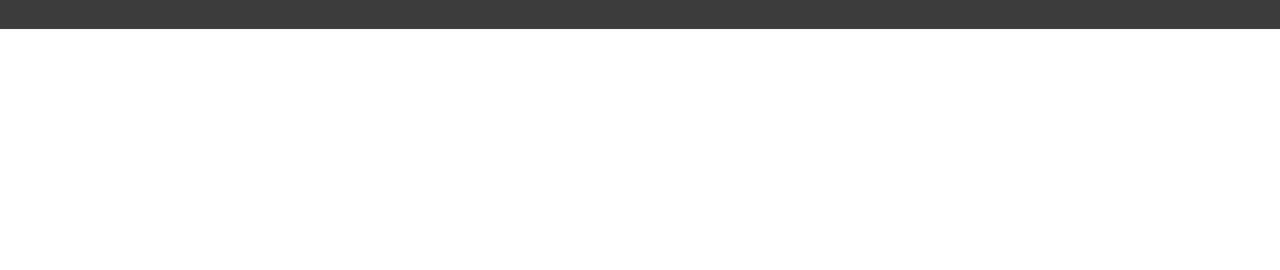
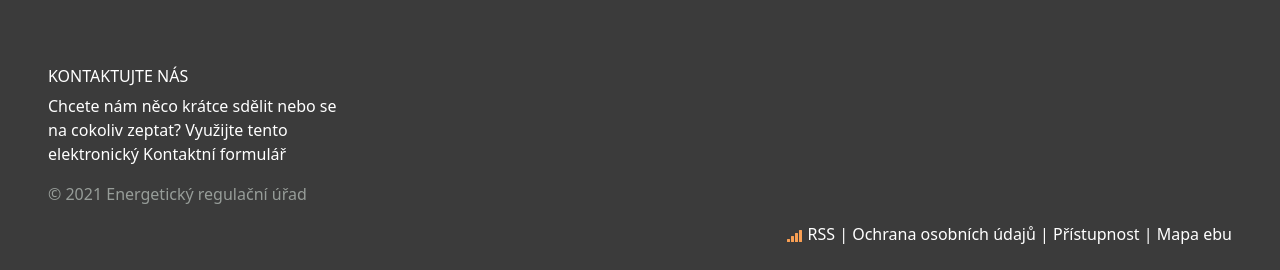
Before and after one commit to PetrVorlos35/Praxe, a plain HTML site: page eru/index.html in a window 1280 px wide. Shown: the part 2841-3111 px from the top of the page. Before the commit the page ends 2870 px from the top, so only its background shows below. Drawn offline with nearby package versions, Linux system fonts and the light colour scheme.

Commit message:
footer předělaný a hotový

```diff
--- a/eru/index.html
+++ b/eru/index.html
@@ -401,7 +401,8 @@
         </div>
     </div>
     <!-- footer -->
-    <div class="footer flex-container">
+    <div class="footer">
+        <div class="flex-container">
             <div class="item flex-item2">
                 <h5>Související instituce</h5> <br>
                 <a href="#">Ministerstvo průmyslu a obchodu <span>
@@ -471,6 +472,22 @@
                     </svg> YOUTUBE
                 </a>
             </div>
+            <div class="contact">
+                <h6>KONTAKTUJTE NÁS</h6>
+                <p>Chcete nám něco krátce sdělit nebo se na cokoliv zeptat? Využijte tento elektronický Kontaktní formulář</p>
+                <p class="copy">© 2021 Energetický regulační úřad</p>
+            </div>
+        </div>
+        <div class="odkazy">
+            <a href="#">
+                <svg style="color: rgb(249, 159, 83);" xmlns="http://www.w3.org/2000/svg" width="16" height="16" fill="currentColor" class="bi bi-reception-4" viewBox="0 0 16 16">
+                    <path d="M0 11.5a.5.5 0 0 1 .5-.5h2a.5.5 0 0 1 .5.5v2a.5.5 0 0 1-.5.5h-2a.5.5 0 0 1-.5-.5v-2zm4-3a.5.5 0 0 1 .5-.5h2a.5.5 0 0 1 .5.5v5a.5.5 0 0 1-.5.5h-2a.5.5 0 0 1-.5-.5v-5zm4-3a.5.5 0 0 1 .5-.5h2a.5.5 0 0 1 .5.5v8a.5.5 0 0 1-.5.5h-2a.5.5 0 0 1-.5-.5v-8zm4-3a.5.5 0 0 1 .5-.5h2a.5.5 0 0 1 .5.5v11a.5.5 0 0 1-.5.5h-2a.5.5 0 0 1-.5-.5v-11z"/>
+                </svg> RSS  |
+            </a>
+            <a href="#">Ochrana osobních údajů  |</a>
+            <a href="#">Přístupnost |</a>
+            <a href="#">Mapa ebu</a>
+        </div>
     </div>
 </body>
 </html>
--- a/eru/styles.css
+++ b/eru/styles.css
@@ -231,11 +231,11 @@ body{
     width: 100%;
     background-color: rgb(59, 59, 59);
     color: white;
-    padding: 2rem;
+    padding: 3rem;
 
 }
 
-.footer > div > a, button {
+.footer > div > div > a, button {
     text-decoration: none;
     color: white;
 }
@@ -243,9 +243,27 @@ body{
 .flex-item2 {
     flex-basis: 25%;
     padding: 10px;
-    box-sizing: border-bo
+    box-sizing: border-box;
+    padding-bottom: 4rem;
 }
 
 .flex-item2 > a > span{
     color: rgb(231, 169, 28);
 }
+
+.contact{
+    width: 25%;
+}
+.copy{
+    color: rgb(151, 157, 153);
+}
+
+.odkazy{
+    float: right;
+    display: inline;
+}
+
+.odkazy > a{
+    text-decoration: none;
+    color: white;
+}
```
Lines whose indentation alone changed are shown as unchanged.
